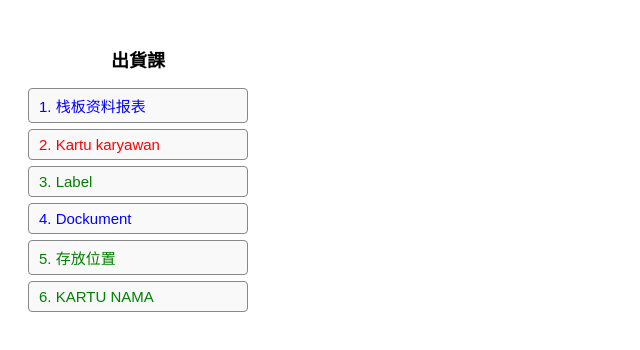
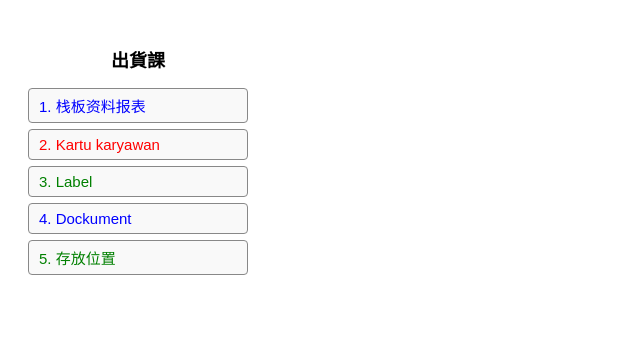
Before and after one commit to Naimtanaim/CADA-ADMIN23, a plain HTML site: page index.html in a window 1280 px wide. Shown: the whole page, without its empty margins (0-640 px from the left). Drawn offline with Linux system fonts and the light colour scheme.

Commit message:
Remove unused button for KARTU NAMA

```diff
--- a/index.html
+++ b/index.html
@@ -67,9 +67,6 @@
   <button class="menu-btn green" onclick="window.location.href='home.html'">
   5. 存放位置
 </button>
-<button class="menu-btn green" onclick="window.location.href='kartu.html'">
-  6. KARTU NAMA
-</button>
 
 
   </div>
```
